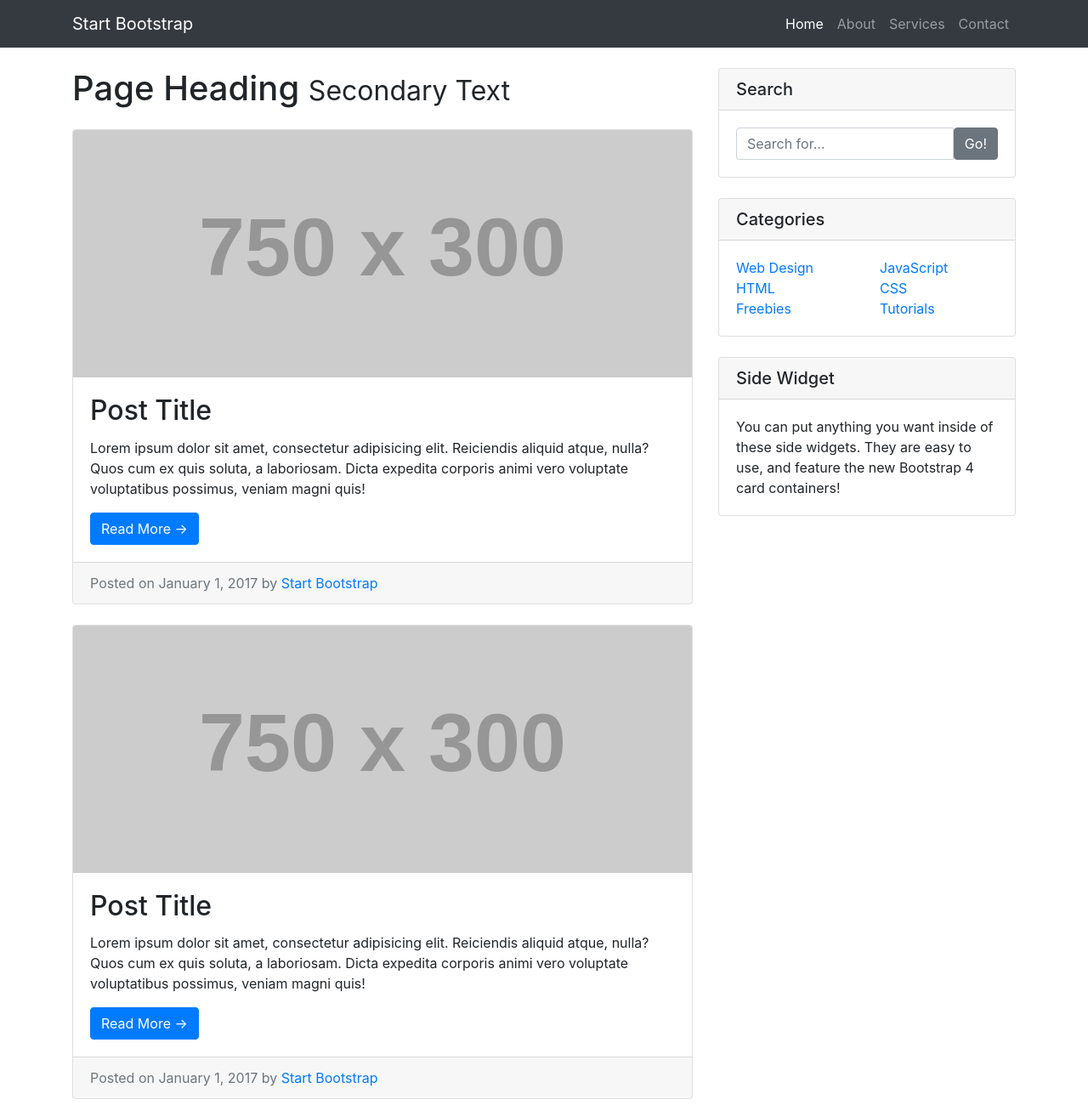
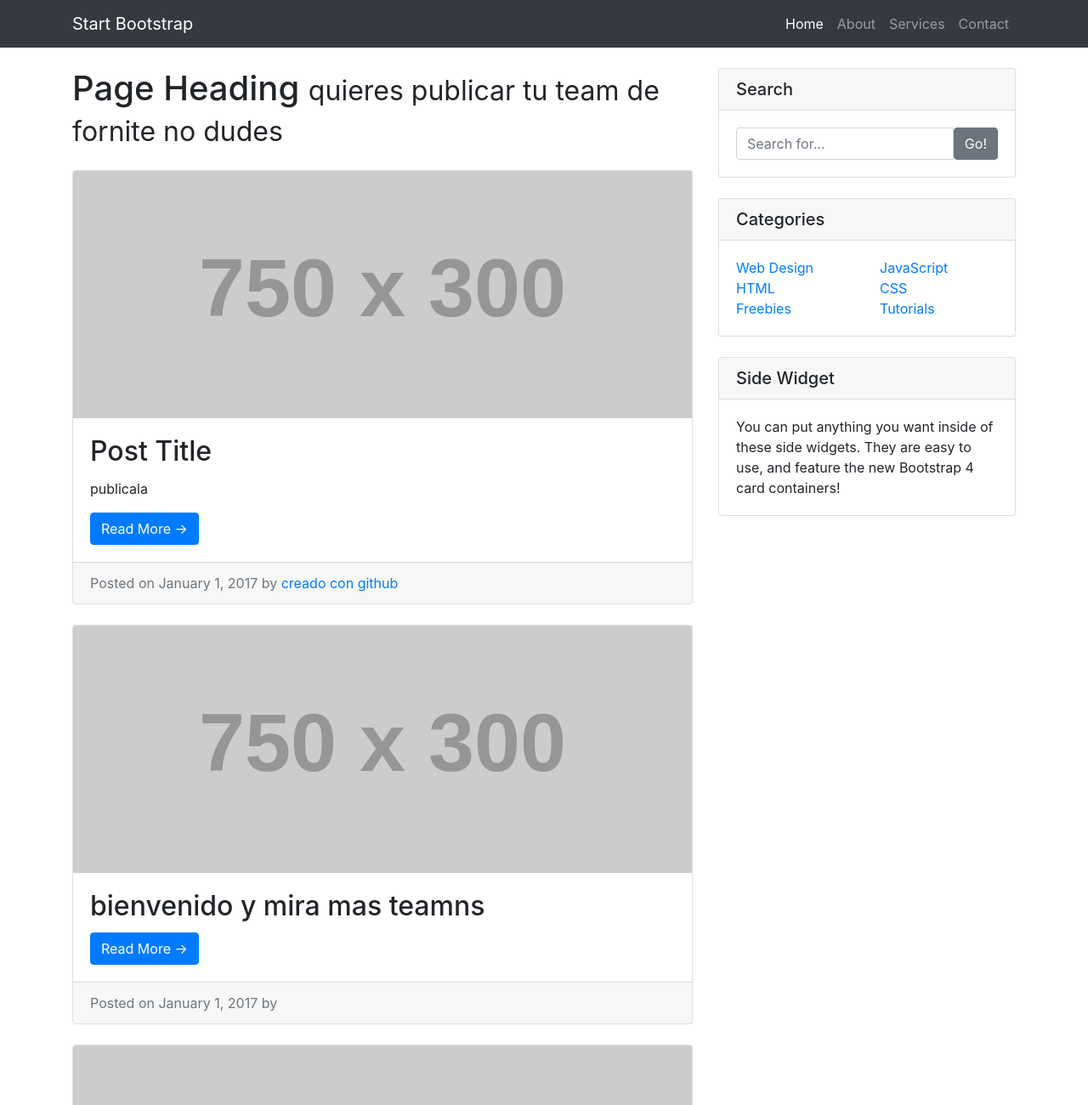
Before and after one commit to hugoprolol/vuestrosteamns, a plain HTML site: page index.html in a window 1280 px wide. Shown: the top 1300 px of the page at 85% size. Drawn offline with Linux system fonts and the light colour scheme; placeholder pictures from the web are drawn by us.

Commit message:
Update index.html

```diff
--- a/index.html
+++ b/index.html
@@ -1,14 +1,15 @@
 <!DOCTYPE html>
-<html lang="en">
+<html lang="sp">
 
 <head>
+<meta name="google-site-verification" content="sybn_IocVqEOlLFDUjG8p3DehhM8C26lCGwJdZzz6hI" />
 
   <meta charset="utf-8">
   <meta name="viewport" content="width=device-width, initial-scale=1, shrink-to-fit=no">
   <meta name="description" content="">
   <meta name="author" content="">
 
-  <title>Blog Home - Start Bootstrap Template</title>
+  <title>plublica tu team de fornite</title>
 
   <!-- Bootstrap core CSS -->
   <link href="vendor/bootstrap/css/bootstrap.min.css" rel="stylesheet">
@@ -57,7 +58,7 @@
       <div class="col-md-8">
 
         <h1 class="my-4">Page Heading
-          <small>Secondary Text</small>
+          <small>quieres publicar tu team de fornite no dudes</small>
         </h1>
 
         <!-- Blog Post -->
@@ -65,12 +66,12 @@
           <img class="card-img-top" src="http://placehold.it/750x300" alt="Card image cap">
           <div class="card-body">
             <h2 class="card-title">Post Title</h2>
-            <p class="card-text">Lorem ipsum dolor sit amet, consectetur adipisicing elit. Reiciendis aliquid atque, nulla? Quos cum ex quis soluta, a laboriosam. Dicta expedita corporis animi vero voluptate voluptatibus possimus, veniam magni quis!</p>
+            <p class="card-text">publicala</p>
             <a href="#" class="btn btn-primary">Read More &rarr;</a>
           </div>
           <div class="card-footer text-muted">
             Posted on January 1, 2017 by
-            <a href="#">Start Bootstrap</a>
+            <a href="#">creado con github</a>
           </div>
         </div>
 
@@ -78,13 +79,13 @@
         <div class="card mb-4">
           <img class="card-img-top" src="http://placehold.it/750x300" alt="Card image cap">
           <div class="card-body">
-            <h2 class="card-title">Post Title</h2>
-            <p class="card-text">Lorem ipsum dolor sit amet, consectetur adipisicing elit. Reiciendis aliquid atque, nulla? Quos cum ex quis soluta, a laboriosam. Dicta expedita corporis animi vero voluptate voluptatibus possimus, veniam magni quis!</p>
+            <h2 class="card-title">bienvenido y mira mas teamns</h2>
+
             <a href="#" class="btn btn-primary">Read More &rarr;</a>
           </div>
           <div class="card-footer text-muted">
             Posted on January 1, 2017 by
-            <a href="#">Start Bootstrap</a>
+
           </div>
         </div>
 
```
